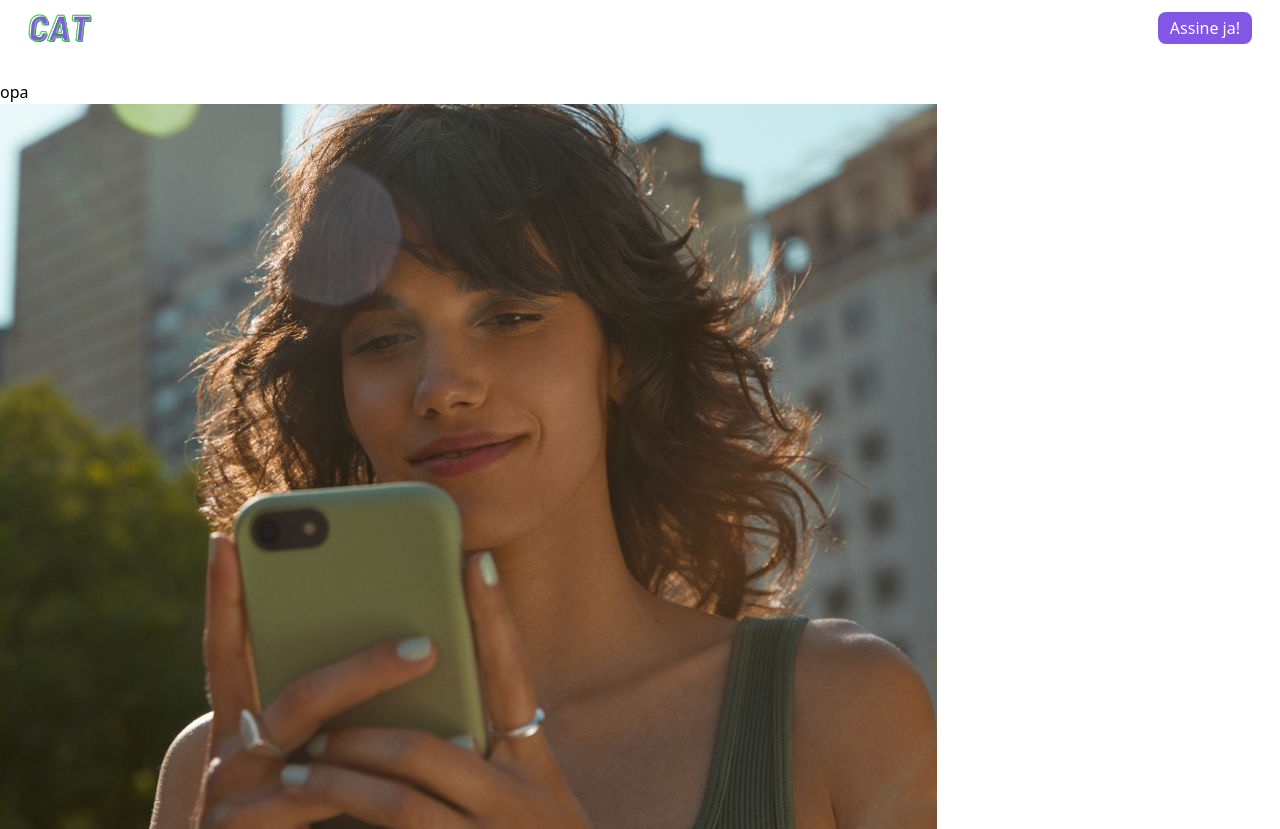
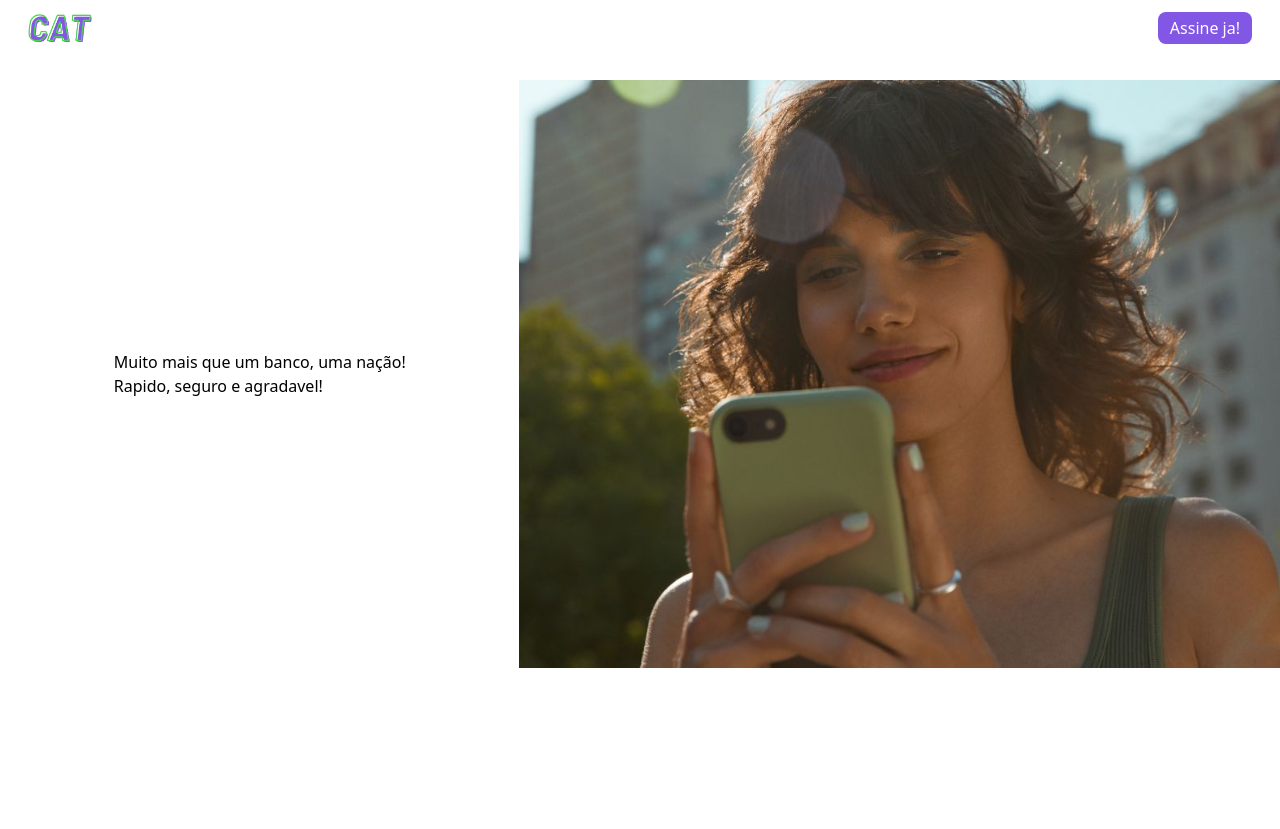
Before and after one commit to iguoliveira/cat-digital-bank, a React (Vite) app: page / in a window 1280 px wide. After the commit the page ends 800 px from the top, so only its background shows below. Built offline with nearby package versions, Linux system fonts and the light colour scheme.

Commit message:
Homepage card done + change homepage image

```diff
--- /dev/null
+++ b/src/components/homepage/card/Card.jsx
@@ -0,0 +1,10 @@
+export const Card = () => {
+    return(
+        <div>
+            <div>Muito mais que um banco, uma nação!</div>
+            <div>
+                Rapido, seguro e agradavel!
+            </div>
+        </div>
+    )
+}
--- a/src/routes/Homepage.jsx
+++ b/src/routes/Homepage.jsx
@@ -1,25 +1,18 @@
 import { Navbar } from "../components/navbar/Navbar"
 import HomepageImg from '/woman-homepage.jpg'
-
-// export const Homepage = () => {
-//     return (
-//         <div className="h-screen bg-[url('/bg-eva-homepage.jpg')]">
-//             <Navbar />
-//             <div className="pt-20">
-//             </div>
-//         </div>
-//     )
-// }
+import { Card } from "../components/homepage/card/Card"
 
 export const Homepage = () => {
-    return(
+    return (
         <div className="h-screen">
             <Navbar />
-            <div className="pt-20">
+            <div className="pt-20 flex">
+                <div className="w-1/2 flex justify-center items-center">
+                    <Card />
+                </div>
                 <div>
-                    opa
+                    <img src={HomepageImg} />
                 </div>
-                <img src={HomepageImg} />
             </div>
         </div>
     )
```
Also changed, not shown: public/bg-eva-homepage.jpg (deleted).
